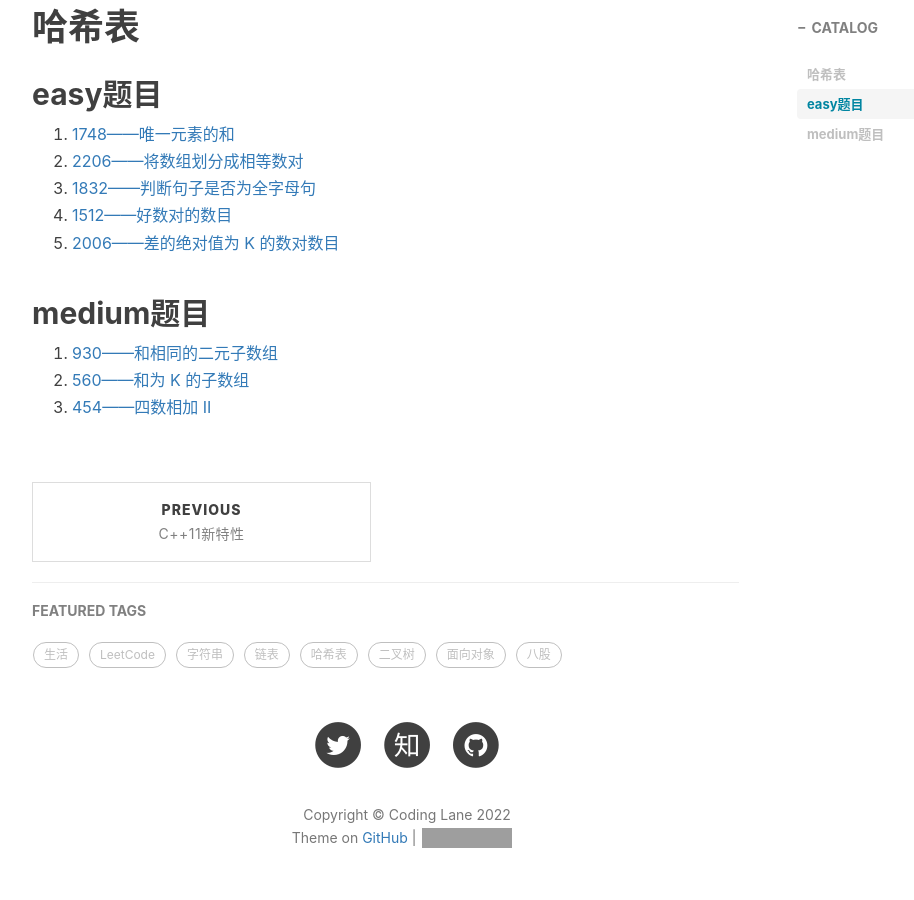
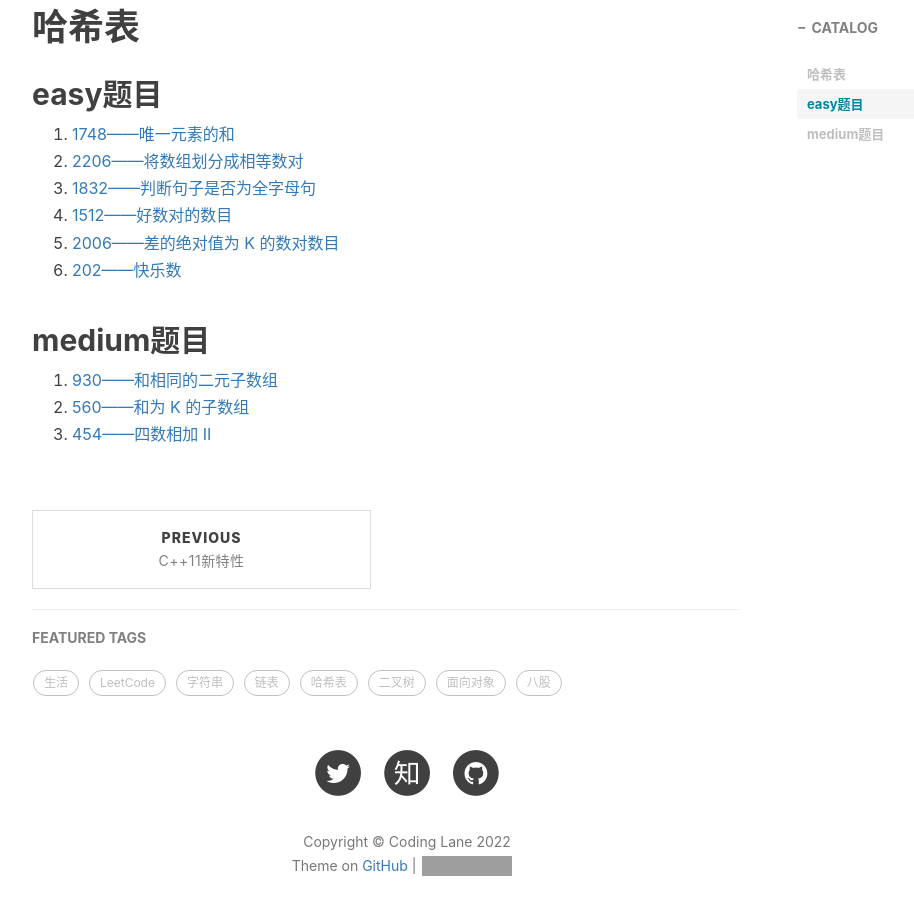
Before and after one commit to xie96808/xie96808.github.io, a Jekyll site: the page built from _posts/2022-05-22-刷题分类!.md, in a window 1280 px wide and 900 px high, scrolled down 682 px. Shown: the whole window, without its empty margins (233-1147 px from the left). Built offline with Jekyll 4.4.1, drawn with Linux system fonts in a browser that asks for light colours; nearby versions of some CDN libraries; comment, search, counter and statistics services are not loaded; grey boxes are pictures that could not be loaded.

Commit message:
Update 2022-05-22-刷题分类!.md

```diff
--- a/_posts/2022-05-22-刷题分类!.md
+++ b/_posts/2022-05-22-刷题分类!.md
@@ -26,6 +26,7 @@ tags:								#标签
 3. [1832——判断句子是否为全字母句](https://leetcode.cn/problems/check-if-the-sentence-is-pangram/)
 4. [1512——好数对的数目](https://leetcode.cn/problems/number-of-good-pairs/)
 5. [2006——差的绝对值为 K 的数对数目](https://leetcode.cn/problems/count-number-of-pairs-with-absolute-difference-k/)
+6. [202——快乐数](https://leetcode.cn/problems/happy-number/)
 
 ## medium题目
 
```
